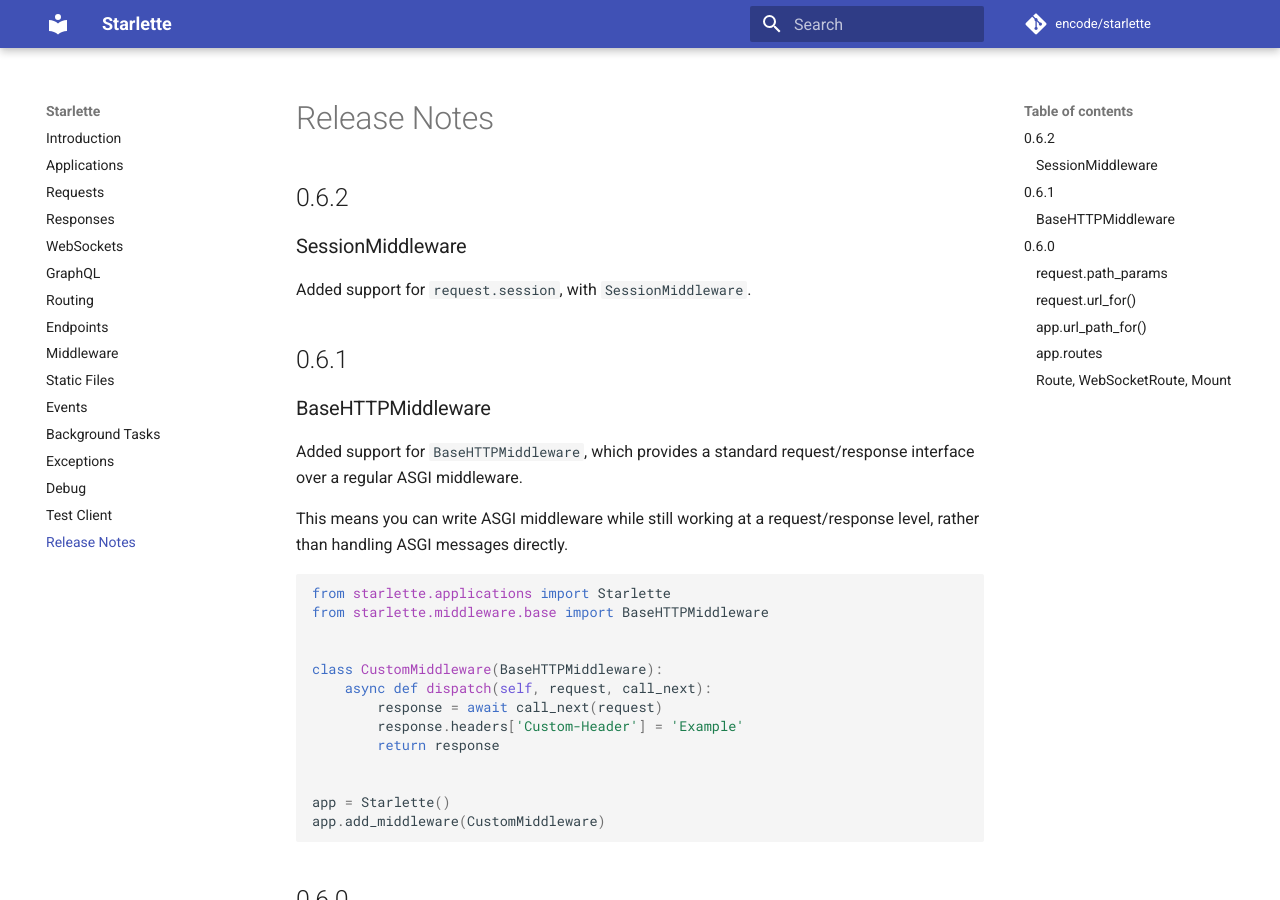
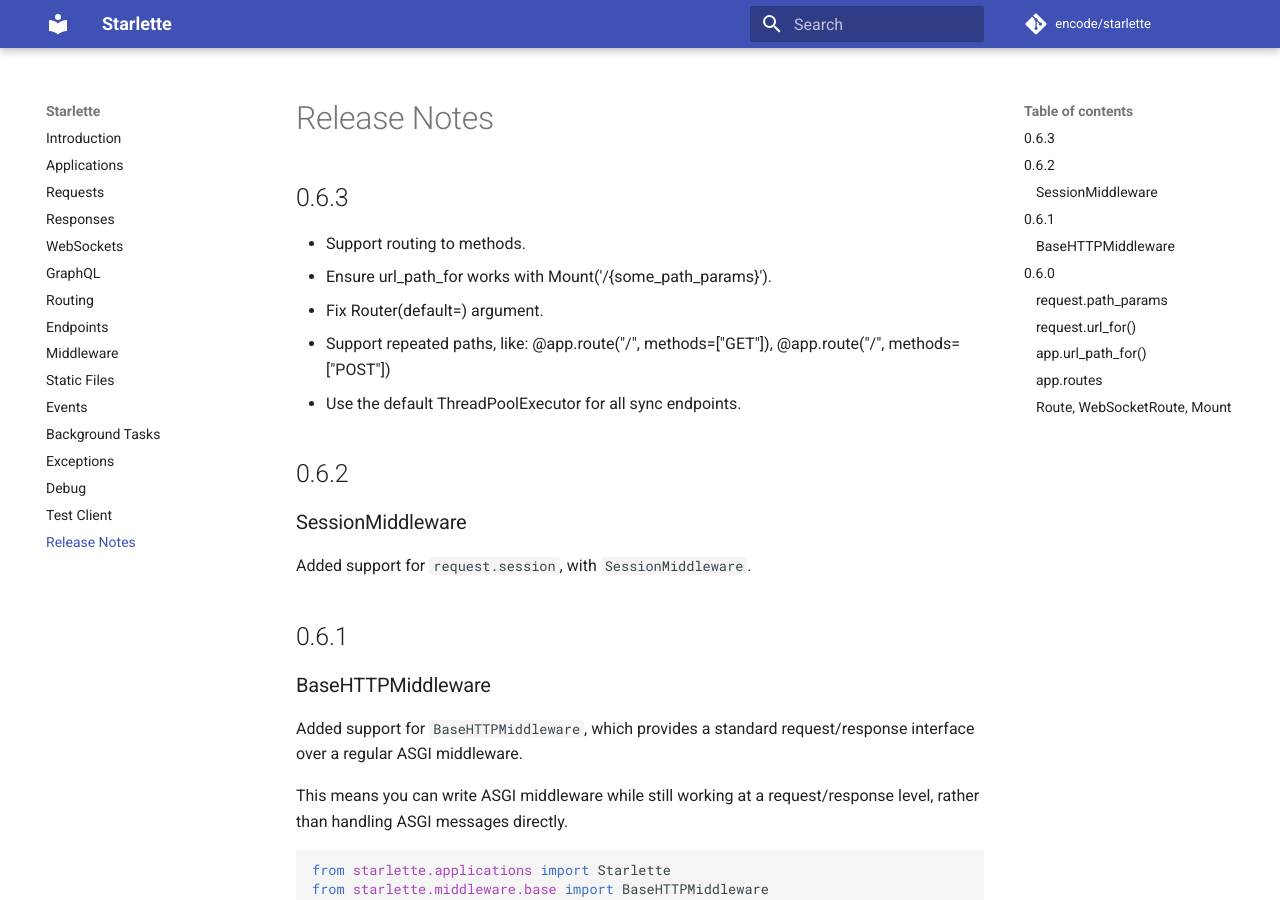
Before and after one commit to hidraco/starlette, an MkDocs documentation site: the page built from docs/release-notes.md, in a window 1280 px wide and 900 px high. Built offline with MkDocs 1.6.1 and Material for MkDocs 9.7.7, drawn with Linux system fonts in a browser that asks for light colours; comment, search, counter and statistics services are not loaded.

Commit message:
Version 0.6.3

```diff
--- a/docs/release-notes.md
+++ b/docs/release-notes.md
@@ -1,3 +1,11 @@
+## 0.6.3
+
+* Support routing to methods.
+* Ensure url_path_for works with Mount('/{some_path_params}').
+* Fix Router(default=) argument.
+* Support repeated paths, like: @app.route("/", methods=["GET"]), @app.route("/", methods=["POST"])
+* Use the default ThreadPoolExecutor for all sync endpoints.
+
 ## 0.6.2
 
 ### SessionMiddleware
--- a/starlette/__init__.py
+++ b/starlette/__init__.py
@@ -1 +1 @@
-__version__ = "0.6.2"
+__version__ = "0.6.3"
```
